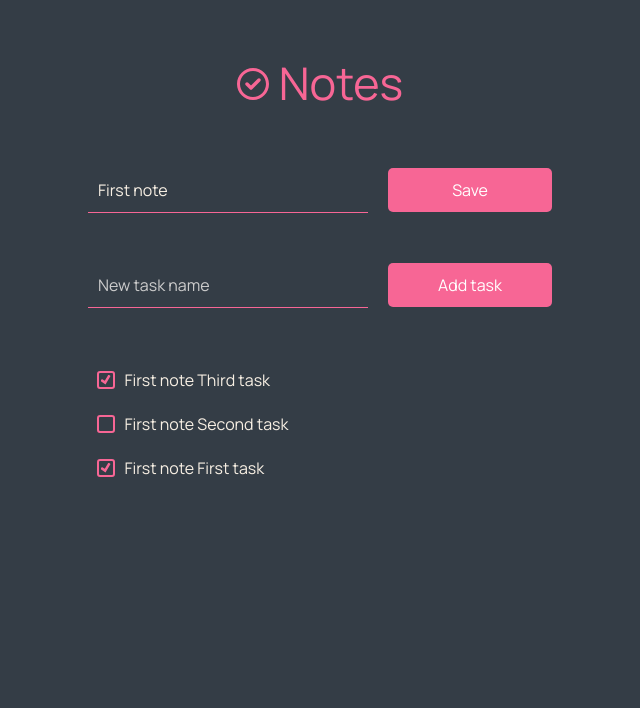
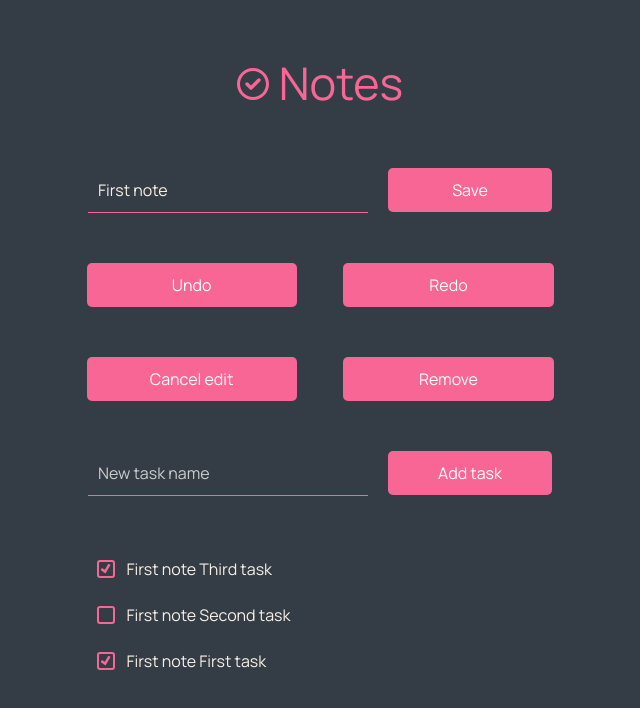
Before and after one commit to DzmitrySudalenka/notes, a Vue app: page /note/1 in a window 1280 px wide. Shown: the top 708 px of the page, without its empty margins (320-960 px from the left). Built offline with nearby package versions, Linux system fonts and the light colour scheme.

Commit message:
feat: add undo/redo to note form

```diff
--- a/src/App.vue
+++ b/src/App.vue
@@ -1,14 +1,35 @@
 <script setup>
+import { watchEffect } from 'vue'
+import { useModalStore } from '@/stores/ModalStore'
+import router from '@/router'
+import { useRoute } from 'vue-router'
 import Modal from './components/Modal.vue'
+
+const modal = useModalStore()
+
+const route = useRoute()
+
+const checkPath = () => {
+  if (route.name === 'note' || route.name === 'add') {
+    modal.open(
+      'Undo edit',
+      'Are you sure you want to cancel edit without saving?',
+      'Confirm',
+      () => router.push('/')
+    )
+  } else {
+    router.push('/')
+  }
+}
 </script>
 
 <template>
   <header class="header">
     <div class="container">
-      <RouterLink to="/" class="logo">
+      <div class="logo" @click="checkPath">
         <img class="logo__icon" src="@/assets/logo.svg" alt="logo" width="32" height="32" />
         Notes
-      </RouterLink>
+      </div>
     </div>
   </header>
 
@@ -36,6 +57,7 @@ import Modal from './components/Modal.vue'
   color: #f76695;
 
   text-decoration: none;
+  cursor: pointer;
 }
 
 .logo__icon {
--- a/src/assets/main.css
+++ b/src/assets/main.css
@@ -1,12 +1,5 @@
 :root {
-  --form-control-color: #f76695;
-  --form-control-disabled: #959495;
-}
-
-*,
-*:before,
-*:after {
-  box-sizing: border-box;
+  --color-main: #f76695;
 }
 
 body {
@@ -66,7 +59,6 @@ a {
   display: flex;
   padding: 10px;
 
-  cursor: pointer;
   border-radius: 5px;
 
   transition: .3s;
--- a/src/components/Modal.vue
+++ b/src/components/Modal.vue
@@ -20,7 +20,7 @@ onMounted(() => {
         </div>
         <div class="modal-body">{{modal.body}}</div>
         <div class="modal-footer">
-          <button type="button" class="btn btn-primary" @click="modal.doAction()">{{modal.actionLbl}}</button>
+          <button type="button" class="btn btn-primary" @click="modal.doAction">{{modal.actionLbl}}</button>
         </div>
       </div>
     </div>
--- a/src/components/Note.vue
+++ b/src/components/Note.vue
@@ -27,7 +27,7 @@ const action = {label: 'Save', callback: save}
 </script>
 
 <template>
-  <NoteForm :note="note" :action="action" />
+  <NoteForm :note="note" :action="action" :showRemoveBtn="true" />
 </template>
 
 <style scoped>
--- a/src/components/NoteAdd.vue
+++ b/src/components/NoteAdd.vue
@@ -23,7 +23,7 @@ const action = {label: 'Add note', callback: addNote}
 </script>
 
 <template>
-  <NoteForm :note="newNote" :action="action" />
+  <NoteForm :note="newNote" :action="action" :showRemoveBtn="false" />
 </template>
 
 <style scoped>
--- a/src/components/NoteForm.vue
+++ b/src/components/NoteForm.vue
@@ -1,14 +1,35 @@
 <script setup>
 import { reactive } from 'vue'
+import router from '@/router'
+import { useNotesStore } from '@/stores/NotesStore'
 import { useModalStore } from '@/stores/ModalStore'
 import TrashIcon from './icons/TrashIcon.vue'
 
+const notes = useNotesStore()
 const modal = useModalStore()
 
 const props = defineProps({
   note: {},
-  action: {}
+  action: {},
+  showRemoveBtn: true
 })
+
+let noteNameBuffer = []
+noteNameBuffer.push(props.note.name)
+
+let noteNameBufferIndex = 0
+
+const showNoteRemoveConfirmation = () => {
+  modal.open(
+    'Remove note confirmation',
+    `Are you sure you want to remove note "${props.note.name}"?`,
+    'Confirm',
+    () => {
+      notes.removeNote(props.note.id)
+      router.push('/')
+    }
+  )
+}
 
 const newTask = reactive({
   id: 0,
@@ -30,13 +51,42 @@ const removeTask = (id) => {
   })
 }
 
-const showRemoveConfirmation = (task) => {
+const showTaskRemoveConfirmation = (task) => {
   modal.open(
     'Remove task confirmation',
     `Are you sure you want to remove task "${task.text}"?`,
     'Confirm',
     () => removeTask(task.id)
   )
+}
+
+const cancelEdit = () => {
+  modal.open(
+    'Undo edit',
+    'Are you sure you want to cancel edit without saving?',
+    'Confirm',
+    () => router.push('/')
+  )
+}
+
+const updateBuffer = () => {
+  noteNameBufferIndex++
+  noteNameBuffer = noteNameBuffer.slice(0, noteNameBufferIndex)
+  noteNameBuffer.push(props.note.name)
+}
+
+const undo = () => {
+  if (noteNameBufferIndex > 0) {
+    noteNameBufferIndex--
+    props.note.name = noteNameBuffer[noteNameBufferIndex]
+  }
+}
+
+const redo = () => {
+  if (noteNameBufferIndex < noteNameBuffer.length - 1) {
+    noteNameBufferIndex++
+    props.note.name = noteNameBuffer[noteNameBufferIndex]
+  }
 }
 </script>
 
@@ -46,9 +96,18 @@ const showRemoveConfirmation = (task) => {
         type="text"
         class="input form__input"
         v-model="note.name"
+        @input="updateBuffer"
         placeholder="Note name"
       >
       <button class="note-btn form__btn" @click="action.callback">{{action.label}}</button>
+    </div>
+    <div class="btns-wrap btns-wrap_multiple">
+      <button class="note-btn" @click="undo">Undo</button>
+      <button class="note-btn" @click="redo">Redo</button>
+    </div>
+    <div class="btns-wrap" :class="showRemoveBtn ? 'btns-wrap_multiple' : 'btns-wrap_single'">
+      <button class="note-btn" @click="cancelEdit">Cancel edit</button>
+      <button class="note-btn" v-if="showRemoveBtn" @click="showNoteRemoveConfirmation">Remove</button>
     </div>
     <div class="form task-form">
       <input
@@ -57,15 +116,15 @@ const showRemoveConfirmation = (task) => {
         v-model="newTask.text"
         placeholder="New task name"
       >
-      <button class="note-btn form__btn" @click="addTask()">Add task</button>
+      <button class="note-btn form__btn" @click="addTask">Add task</button>
     </div>
     <div class="tasks">
       <div class="list-item" v-for="task of note.tasks.slice().reverse()" :key="task.id">
         <div class="task-item__text-wrap">
           <input class="task-item__checkbox" type="checkbox" v-model="task.completed">
-          {{task.text}}
+          <input class="task-item__text" type="text" v-model="task.text">
         </div>
-        <TrashIcon class="btn-trash" @click="showRemoveConfirmation(task)" />
+        <TrashIcon class="btn-trash" @click="showTaskRemoveConfirmation(task)" />
       </div>
   </div>
 </template>
@@ -73,6 +132,24 @@ const showRemoveConfirmation = (task) => {
 <style scoped>
 .task-form {
   margin-top: 50px;
+}
+
+.btns-wrap {
+  display: flex;
+  min-width: 467px;
+  margin-top: 50px;
+}
+
+.btns-wrap_multiple {
+  justify-content: space-between;
+}
+
+.btns-wrap_multiple .note-btn {
+  width: 45%;
+}
+
+.btns-wrap_single {
+  justify-content: center;
 }
 
 .form__btn {
@@ -94,7 +171,19 @@ const showRemoveConfirmation = (task) => {
   align-items: center;
 }
 
+.task-item__text {
+  color: #f8f0e4;
+
+  border: none;
+  background: none;
+  outline: none;
+}
+
 .task-item__checkbox {
   margin-right: 10px;
 }
+
+.btn-trash {
+  cursor: pointer;
+}
 </style>
--- a/src/components/NotesList.vue
+++ b/src/components/NotesList.vue
@@ -8,10 +8,12 @@ const notesStore = useNotesStore()
 <template>
   <div class="notes-list">
     <NotesListItem
+      v-if="notesStore.notes.length"
       v-for="note of notesStore.notes.slice().reverse()"
       :key="note.id"
       :note="note"
     />
+    <div v-else>No notes</div>
   </div>
 </template>
 
```
